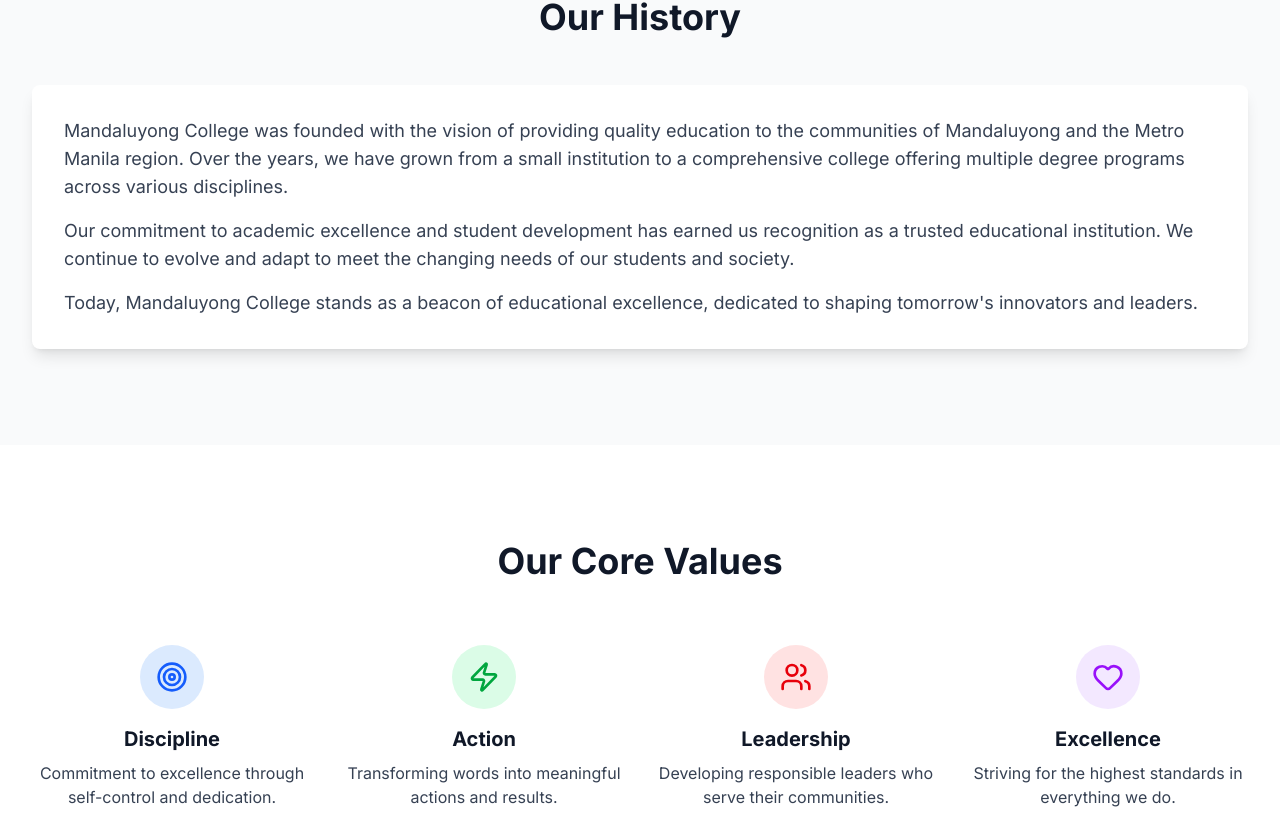
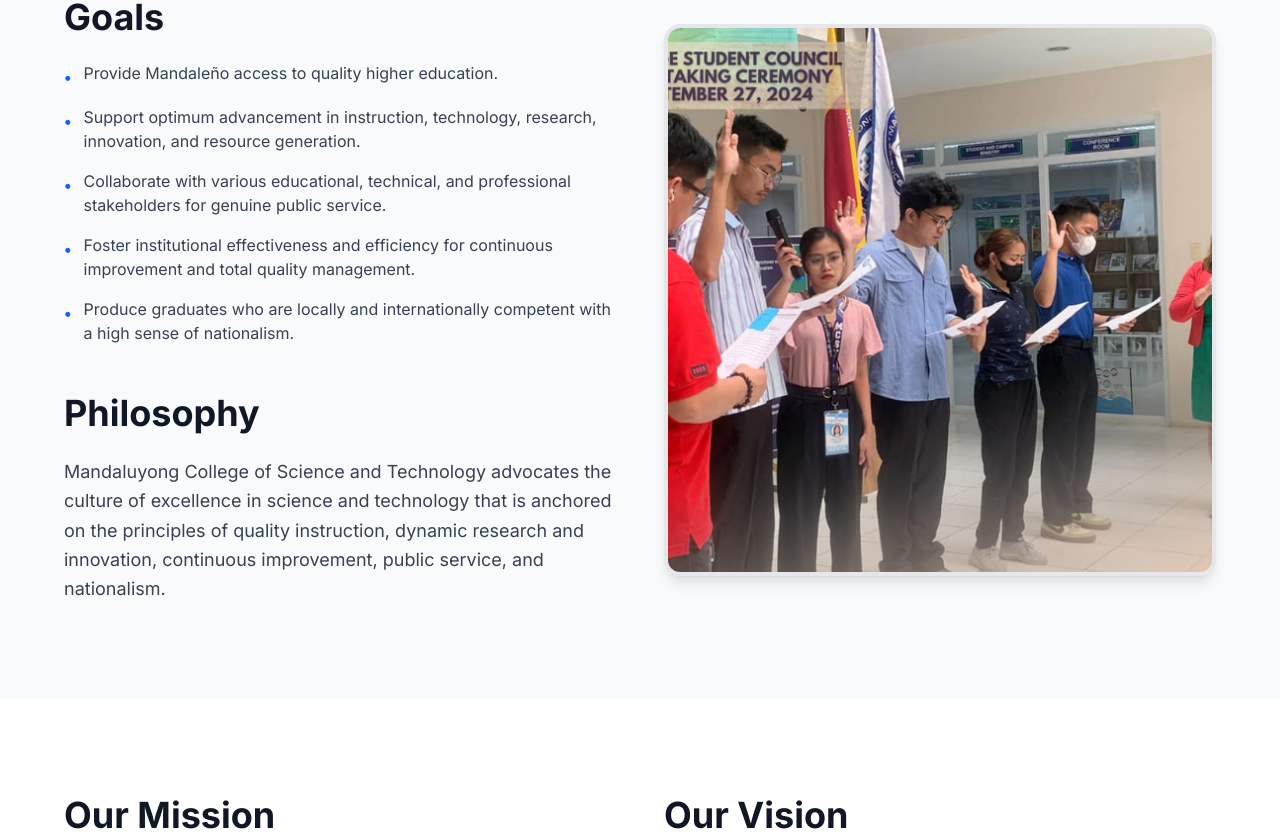
Before and after one commit to Ryderhxrzy/Mandaluyong-College, a Next.js app: page /about in a window 1280 px wide. Shown: the part 1483-2320 px from the top of the page. Built offline with nearby package versions, Linux system fonts and the light colour scheme.

Commit message:
add goals content and mission vision

```diff
--- a/app/about/page.tsx
+++ b/app/about/page.tsx
@@ -1,5 +1,4 @@
 import Image from 'next/image'
-import { Users, Target, Zap, Heart } from 'lucide-react'
 
 export default function About() {
   return (
@@ -72,71 +71,70 @@ export default function About() {
         </div>
       </section>
 
-      {/* History */}
+      {/* Goals & Philosophy */}
       <section className="py-16 md:py-24 bg-gray-50">
-        <div className="max-w-7xl mx-auto px-4 sm:px-6 lg:px-8">
-          <h2 className="text-4xl font-bold text-center mb-12 text-gray-900">Our History</h2>
-          <div className="bg-white rounded-lg shadow-lg p-8">
-            <p className="text-lg text-gray-700 mb-4">
-              Mandaluyong College was founded with the vision of providing quality education
-              to the communities of Mandaluyong and the Metro Manila region. Over the years,
-              we have grown from a small institution to a comprehensive college offering
-              multiple degree programs across various disciplines.
-            </p>
-            <p className="text-lg text-gray-700 mb-4">
-              Our commitment to academic excellence and student development has earned us
-              recognition as a trusted educational institution. We continue to evolve and
-              adapt to meet the changing needs of our students and society.
-            </p>
-            <p className="text-lg text-gray-700">
-              Today, Mandaluyong College stands as a beacon of educational excellence,
-              dedicated to shaping tomorrow's innovators and leaders.
-            </p>
+        <div className="max-w-[1400px] mx-auto px-4 sm:px-6 md:px-16">
+          <div className="grid md:grid-cols-2 gap-12 items-center">
+            {/* Left Content */}
+            <div>
+              {/* Goals */}
+              <div className="mb-12">
+                <h2 className="text-3xl md:text-4xl font-bold mb-6 text-gray-900">Goals</h2>
+                <ul className="space-y-4">
+                  <li className="flex gap-3">
+                    <span className="text-blue-600 font-bold mt-1">•</span>
+                    <span className="text-gray-700">Provide Mandaleño access to quality higher education.</span>
+                  </li>
+                  <li className="flex gap-3">
+                    <span className="text-blue-600 font-bold mt-1">•</span>
+                    <span className="text-gray-700">Support optimum advancement in instruction, technology, research, innovation, and resource generation.</span>
+                  </li>
+                  <li className="flex gap-3">
+                    <span className="text-blue-600 font-bold mt-1">•</span>
+                    <span className="text-gray-700">Collaborate with various educational, technical, and professional stakeholders for genuine public service.</span>
+                  </li>
+                  <li className="flex gap-3">
+                    <span className="text-blue-600 font-bold mt-1">•</span>
+                    <span className="text-gray-700">Foster institutional effectiveness and efficiency for continuous improvement and total quality management.</span>
+                  </li>
+                  <li className="flex gap-3">
+                    <span className="text-blue-600 font-bold mt-1">•</span>
+                    <span className="text-gray-700">Produce graduates who are locally and internationally competent with a high sense of nationalism.</span>
+                  </li>
+                </ul>
+              </div>
+
+              {/* Philosophy */}
+              <div>
+                <h2 className="text-3xl md:text-4xl font-bold mb-6 text-gray-900">Philosophy</h2>
+                <p className="text-lg text-gray-700 leading-relaxed">
+                  Mandaluyong College of Science and Technology advocates the culture of excellence in science and technology that is anchored on the principles of quality instruction, dynamic research and innovation, continuous improvement, public service, and nationalism.
+                </p>
+              </div>
+            </div>
+
+            {/* Right Image */}
+            <div className="relative w-full aspect-square rounded-2xl overflow-hidden border-4 border-gray-200 shadow-lg">
+              <Image src="/goals.jpg" alt="MCST Goals" fill className="object-cover" />
+            </div>
           </div>
         </div>
       </section>
 
-      {/* Values */}
-      <section className="py-16 md:py-24">
-        <div className="max-w-7xl mx-auto px-4 sm:px-6 lg:px-8">
-          <h2 className="text-4xl font-bold text-center mb-16 text-gray-900">
-            Our Core Values
-          </h2>
-          <div className="grid md:grid-cols-4 gap-8">
-            <div className="text-center">
-              <div className="bg-blue-100 w-16 h-16 rounded-full flex items-center justify-center mx-auto mb-4">
-                <Target className="text-blue-600" size={32} />
-              </div>
-              <h3 className="text-xl font-bold text-gray-900 mb-2">Discipline</h3>
-              <p className="text-gray-700">
-                Commitment to excellence through self-control and dedication.
+      {/* Mission & Vision */}
+      <section className="py-16 md:py-24 bg-white">
+        <div className="max-w-[1400px] mx-auto px-4 sm:px-6 md:px-16">
+          <div className="grid md:grid-cols-2 gap-12">
+            <div>
+              <h2 className="text-3xl md:text-4xl font-bold mb-6 text-gray-900">Our Mission</h2>
+              <p className="text-lg text-gray-700 leading-relaxed">
+                To cultivate a culture of excellence in Science and Technology pursuing the improvement of the quality of life of every Mandaleño to bring about the city&apos;s sustainable development and resiliency towards nation building.
               </p>
             </div>
-            <div className="text-center">
-              <div className="bg-green-100 w-16 h-16 rounded-full flex items-center justify-center mx-auto mb-4">
-                <Zap className="text-green-600" size={32} />
-              </div>
-              <h3 className="text-xl font-bold text-gray-900 mb-2">Action</h3>
-              <p className="text-gray-700">
-                Transforming words into meaningful actions and results.
-              </p>
-            </div>
-            <div className="text-center">
-              <div className="bg-red-100 w-16 h-16 rounded-full flex items-center justify-center mx-auto mb-4">
-                <Users className="text-red-600" size={32} />
-              </div>
-              <h3 className="text-xl font-bold text-gray-900 mb-2">Leadership</h3>
-              <p className="text-gray-700">
-                Developing responsible leaders who serve their communities.
-              </p>
-            </div>
-            <div className="text-center">
-              <div className="bg-purple-100 w-16 h-16 rounded-full flex items-center justify-center mx-auto mb-4">
-                <Heart className="text-purple-600" size={32} />
-              </div>
-              <h3 className="text-xl font-bold text-gray-900 mb-2">Excellence</h3>
-              <p className="text-gray-700">
-                Striving for the highest standards in everything we do.
+            <div>
+              <h2 className="text-3xl md:text-4xl font-bold mb-6 text-gray-900">Our Vision</h2>
+              <p className="text-lg text-gray-700 leading-relaxed">
+                A college of distinction in Science and Technology committed to produce high caliber and employable graduates.
               </p>
             </div>
           </div>
```
